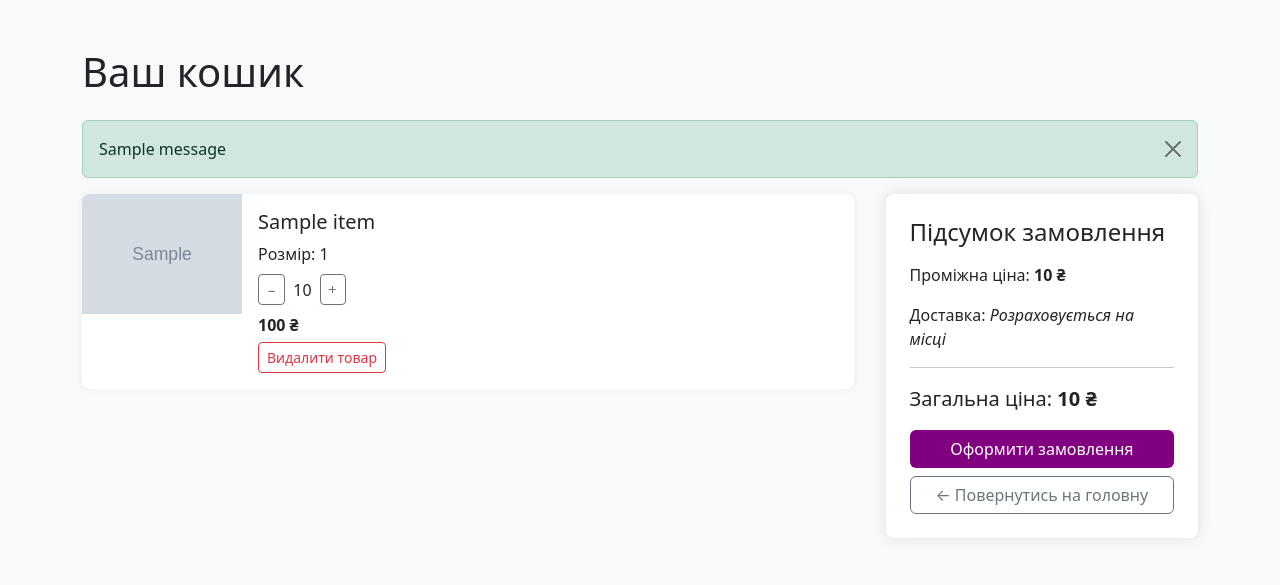
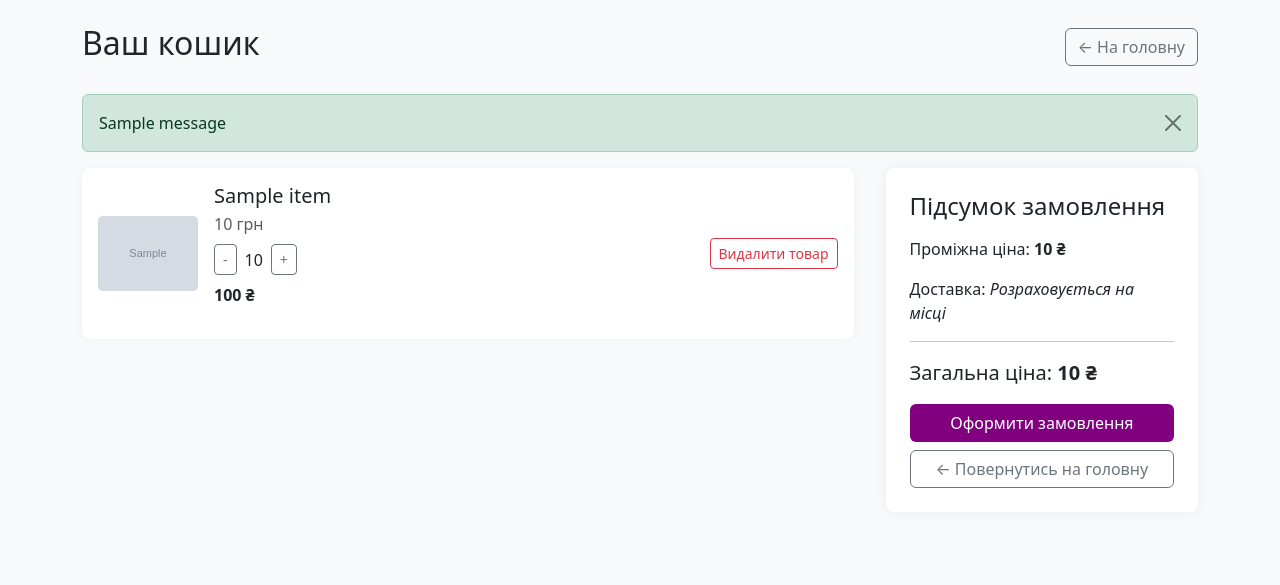
Before and after one commit to Lifencev/FlowerStream, a Flask app: template app/templates/cart.html in a window 1280 px wide. Shown: the top 585 px of the page. Run offline with Flask 3, Linux system fonts and the light colour scheme; the template is opened without the code that fills it: most values are stand-ins (such as "Sample title", 1, 10 or a date in 2020); grey boxes marked "Sample" are stand-in pictures; one stand-in notice (Sample message) is shown.

Commit message:
Add files via upload

```diff
--- a/app/templates/admin_dashboard.html
+++ b/app/templates/admin_dashboard.html
@@ -6,6 +6,7 @@
 </head>
 <body>
     <h2>Вітаємо в адмін-панелі</h2>
-    <p><a href="{{ url_for('admin_logout') }}">Вийти</a></p>
+    <p><a href="{{ url_for('logout') }}">Вийти</a></p> {# admin_logout змінено на logout #}
+
 </body>
 </html>
--- a/app/templates/cart.html
+++ b/app/templates/cart.html
@@ -34,56 +34,48 @@
       background: white;
       border-radius: 0.5rem;
       padding: 1.5rem;
-      box-shadow: 0 0 15px rgba(0,0,0,0.1);
-      height: fit-content;
-      position: sticky;
-      top: 1rem;
-      align-self: flex-start;
+      box-shadow: 0 0 15px rgba(0,0,0,0.05);
     }
-    .cart-item {
+    .cart-item-card {
       display: flex;
+      align-items: center;
+      gap: 1rem;
       background: white;
       border-radius: 0.5rem;
-      box-shadow: 0 0 8px rgba(0,0,0,0.05);
-      overflow: hidden;
+      padding: 1rem;
+      box-shadow: 0 0 10px rgba(0,0,0,0.03);
     }
-    .cart-item img {
-      width: 160px;
-      height: 120px;
+    .cart-item-card img {
+      width: 100px;
+      height: 75px;
       object-fit: cover;
-      flex-shrink: 0;
-    }
-    .cart-item-details {
-      padding: 1rem;
-      flex-grow: 1;
-      display: flex;
-      flex-direction: column;
-      justify-content: space-between;
-    }
-    .cart-item-details h5 {
-      margin-bottom: 0.5rem;
-    }
-    .cart-item-details p {
-      margin-bottom: 0.3rem;
-    }
-    .btn-remove {
-      align-self: flex-start;
+      border-radius: 0.3rem;
     }
     .quantity-controls {
       display: flex;
       align-items: center;
       gap: 0.5rem;
-      margin-top: 0.5rem;
     }
-    .quantity-controls form {
-      display: inline-block;
-      margin: 0;
+    .btn-remove {
+      align-self: flex-end; /* Вирівнює кнопку внизу картки */
+    }
+
+    @media (max-width: 768px) {
+      .cart-container {
+        flex-wrap: wrap; /* Дозволяє елементам переноситись на новий рядок на малих екранах */
+      }
+      .cart-items, .cart-summary {
+        flex: 1 1 100%; /* Кожен елемент займає всю ширину */
+      }
     }
   </style>
 </head>
-<body>
-  <div class="container py-5">
-    <h1 class="mb-4">Ваш кошик</h1>
+<body class="bg-light">
+  <div class="container py-4">
+    <div class="d-flex justify-content-between align-items-center mb-4">
+      <h2>Ваш кошик</h2>
+      <a href="{{ url_for('home') }}" class="btn btn-outline-secondary">← На головну</a>
+    </div>
 
     {% with messages = get_flashed_messages(with_categories=true) %}
       {% if messages %}
@@ -100,26 +92,37 @@
       <div class="cart-container">
         <div class="cart-items">
           {% for item in cart %}
-            <div class="cart-item">
-              <img src="{{ item.image_url }}" alt="{{ item.name }}">
-              <div class="cart-item-details">
-                <div>
-                  <h5>{{ item.name }}</h5>
-                  <p>Розмір: {{ item.size or 'Стандарт' }}</p>
-
+            <div class="cart-item-card">
+              <img src="{{ item.image_url }}" alt="{{ item.name }}" class="img-fluid">
+              <div class="flex-grow-1">
+                <h5 class="mb-1">{{ item.name }}</h5>
+                <p class="text-muted mb-2">
+                    {# Форматування ціни за одиницю #}
+                    {% if item.price == item.price | int %}
+                        {{ item.price | int }} грн
+                    {% else %}
+                        {{ "%.2f"|format(item.price) }} грн
+                    {% endif %}
+                </p>
                 <div class="quantity-controls">
                   <form method="POST" action="{{ url_for('decrease_quantity', index=loop.index0) }}">
-                      <button type="submit" class="btn btn-outline-secondary btn-sm" {% if item.quantity == 1 %}disabled{% endif %}>−</button>
+                    <button type="submit" class="btn btn-outline-secondary btn-sm">-</button>
                   </form>
-
                   <span>{{ item.quantity }}</span>
-
                   <form method="POST" action="{{ url_for('increase_quantity', index=loop.index0) }}">
                     <button type="submit" class="btn btn-outline-secondary btn-sm">+</button>
                   </form>
                 </div>
 
-                  <p class="fw-bold mt-2">{{ (item.price * item.quantity) | round(2) }} ₴</p>
+                <p class="fw-bold mt-2">
+                    {# Форматування загальної ціни за товар #}
+                    {% set item_total_price = item.price * item.quantity %}
+                    {% if item_total_price == item_total_price | int %}
+                        {{ item_total_price | int }} ₴
+                    {% else %}
+                        {{ "%.2f"|format(item_total_price) }} ₴
+                    {% endif %}
+                </p>
               </div>
               <form method="POST" action="{{ url_for('remove_from_cart', index=loop.index0) }}">
                 <button type="submit" class="btn btn-outline-danger btn-sm btn-remove">
@@ -127,16 +130,33 @@
                 </button>
               </form>
             </div>
-            </div>
           {% endfor %}
         </div>
 
         <div class="cart-summary">
           <h4 class="mb-3">Підсумок замовлення</h4>
-          <p>Проміжна ціна: <strong>{{ total }} ₴</strong></p>
+          <p>Проміжна ціна:
+            <strong>
+                {# Форматування загальної проміжної ціни #}
+                {% if total == total | int %}
+                    {{ total | int }} ₴
+                {% else %}
+                    {{ "%.2f"|format(total) }} ₴
+                {% endif %}
+            </strong>
+          </p>
           <p>Доставка: <em>Розраховується на місці</em></p>
           <hr />
-          <p class="fs-5">Загальна ціна: <strong>{{ total }} ₴</strong></p>
+          <p class="fs-5">Загальна ціна:
+            <strong>
+                {# Форматування загальної ціни #}
+                {% if total == total | int %}
+                    {{ total | int }} ₴
+                {% else %}
+                    {{ "%.2f"|format(total) }} ₴
+                {% endif %}
+            </strong>
+          </p>
           <a href="{{ url_for('checkout') }}" class="btn btn-purple w-100 mb-2">Оформити замовлення</a>
           <a href="{{ url_for('home') }}" class="btn btn-outline-secondary w-100">← Повернутись на головну</a>
         </div>
@@ -145,10 +165,8 @@
       <div class="alert alert-info">
         Кошик порожній.
       </div>
-      <a href="{{ url_for('home') }}" class="btn btn-outline-primary mt-3">← Продовжити покупки</a>
     {% endif %}
   </div>
-
   <script src="https://cdn.jsdelivr.net/npm/bootstrap@5.3.0/dist/js/bootstrap.bundle.min.js"></script>
 </body>
 </html>
--- a/app/templates/register.html
+++ b/app/templates/register.html
@@ -36,7 +36,7 @@
             <button type="submit" class="btn btn-primary w-100" style="background-color: purple;">Зареєструватися</button>
         </form>
 
-        <p class="mt-3"><a href="{{ url_for('admin_login') }}">← Повернутися до входу</a></p>
+        <p class="mt-3"><a href="{{ url_for('login') }}">← Повернутися до входу</a></p> {# admin_login змінено на login #}
     </div>
 
     <script src="https://cdn.jsdelivr.net/npm/bootstrap@5.3.0/dist/js/bootstrap.bundle.min.js"></script>
```
Also changed, not shown: app/templates/admin_login.html (+22 -4 lines), app/templates/home.html (+25 -3 lines), app/templates/favorites.html (line endings or trailing spaces). Lines whose indentation alone changed are shown as unchanged.
